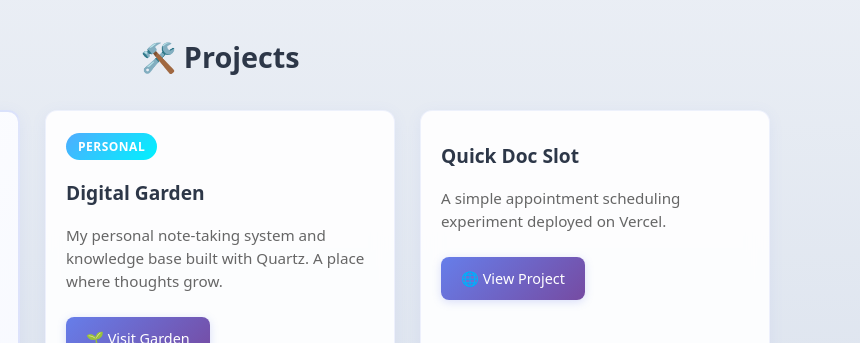
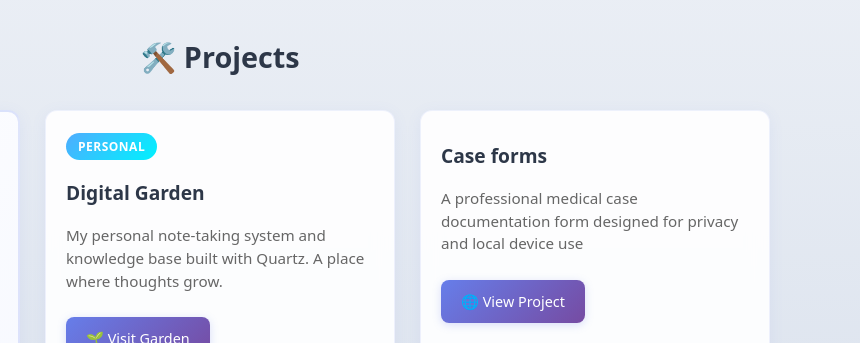
Before and after one commit to inverted-dodo/inverted-dodo.github.io, a plain HTML site: page index.html in a window 1280 px wide. Shown: the part 386-729 px from the top of the page, 420-1280 px from the left. Drawn offline with Linux system fonts and the light colour scheme.

Commit message:
Update index.html

```diff
--- a/index.html
+++ b/index.html
@@ -41,6 +41,11 @@
           <p>My personal note-taking system and knowledge base built with Quartz. A place where thoughts grow.</p>
           <a href="https://aj-abhinai.github.io/" target="_blank" class="btn btn-primary">🌱 Visit Garden</a>
         </div>
+         <div class="project">
+          <h3>Case forms</h3>
+          <p>A professional medical case documentation form designed for privacy and local device use</p>
+          <a href="https://caseforms.vercel.app/" target="_blank" class="btn btn-primary">🌐 View Project</a>
+        </div>
 
         <div class="project">
           <h3>Quick Doc Slot</h3>
```
